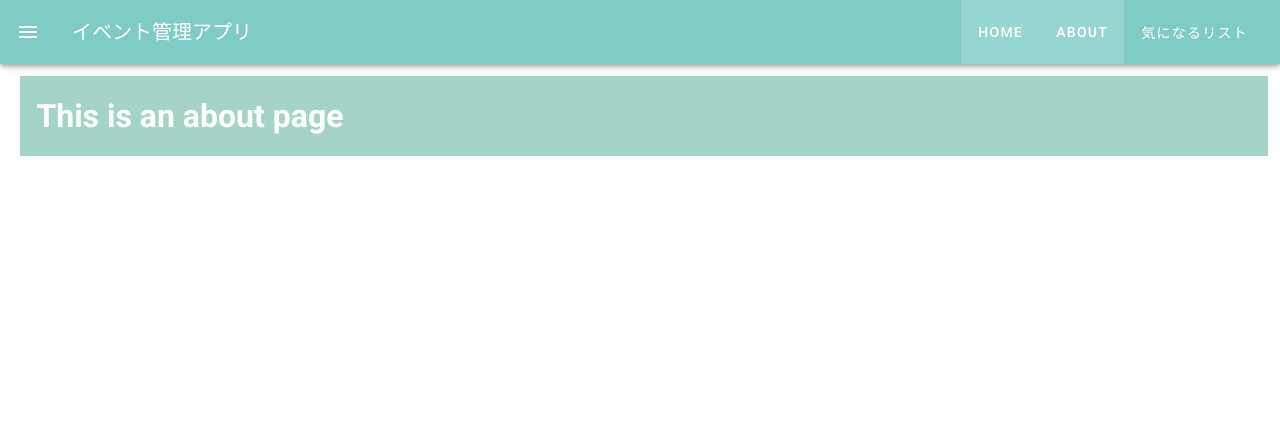
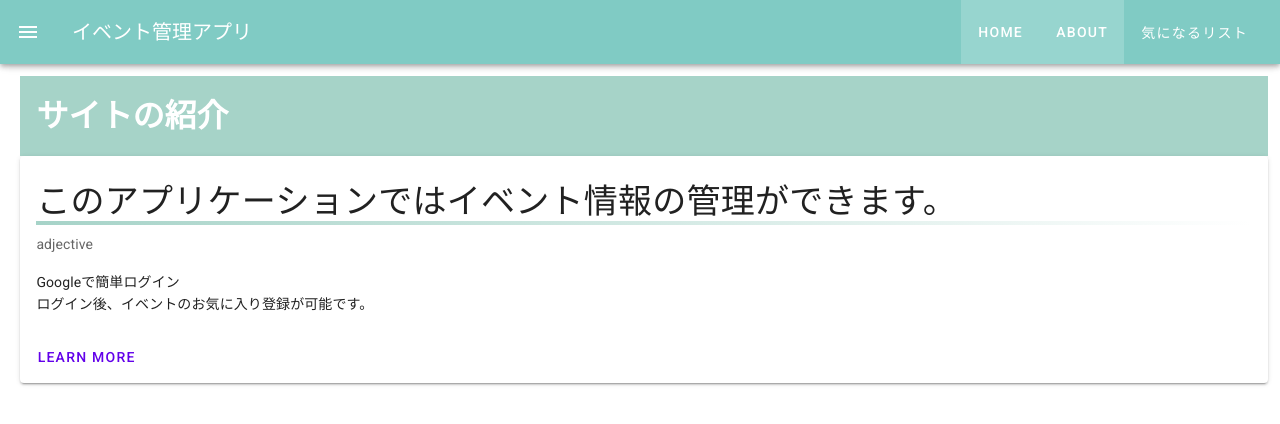
Before and after one commit to su-san1129/EventManagementApp, a Vue app: page /about in a window 1280 px wide. Shown: the top 424 px of the page. Built offline with nearby package versions, Linux system fonts and the light colour scheme; no server answers; what vue-notification would draw is missing.

Commit message:
URLを直接たたいても、EventDetailを表示

```diff
--- a/src/App.vue
+++ b/src/App.vue
@@ -43,4 +43,15 @@ h1 {
   background: #a6d3c8;
   color: white;
 }
+h2 {
+  position: relative;
+  padding: 0.25em 0;
+}
+h2:after {
+  content: "";
+  display: block;
+  height: 4px;
+  background: -webkit-linear-gradient(to right,#a6d3c8, transparent);
+  background: linear-gradient(to right,#a6d3c8, transparent);
+}
 </style>
--- a/src/store/index.js
+++ b/src/store/index.js
@@ -6,16 +6,14 @@ Vue.use(Vuex);
 
 export default new Vuex.Store({
   state: {
-    events: [],
-    anxiousList: [],
-    drawer: false
+    event: [],
+    events: [], // APIから取得したイベント一覧
+    anxiousList: [], //お気に入りリスト
+    drawer: false // サイドバー
   },
   mutations: {
     eventsSetMutation(state, data) {
       state.events = data;
-    },
-    mutateEventSet(state, payload) {
-      state.events = payload;
     },
     setListMutation(state, payload) {
       payload.forEach(event =>
@@ -24,11 +22,15 @@ export default new Vuex.Store({
           : state.anxiousList.push(event)
       );
     },
+    setEventDetalMutation(state, getters, id) {
+      state.event = getters.getEventById(id)
+    },
     setDrawer: (state, payload) => (state.drawer = payload),
     toggleDrawer: state => (state.drawer = !state.drawer)
   },
   actions: {
     eventsSetAction({ commit }) {
+      // APIを取得
       axios
         .get("https://api.doorkeeper.jp/events?prefecture=tokyo")
         .then(response => {
@@ -37,14 +39,16 @@ export default new Vuex.Store({
           commit("eventsSetMutation", response.data);
         });
     },
-    commitEventSet({ commit }, data) {
-      commit("mutateEventSet", data);
-    },
     setList({ commit }, data) {
       commit("setListMutation", data);
+    },
+    setEventDetal({ commit }, id) {
+      console.log('setEvent Detail!')
+      commit("setEventDetailMutation", id)
     }
   },
   getters: {
+    // イベントobjの一件検索
     getEventById: state => id =>
       state.events.find(event => event.event.id === id)
   },
--- a/src/views/About.vue
+++ b/src/views/About.vue
@@ -1,10 +1,26 @@
 <template>
   <div class="about">
-    <h1>This is an about page</h1>
+    <h1>サイトの紹介</h1>
+    <v-card>
+      <v-card-text>
+        <h2 class="display-1 text--primary">
+         このアプリケーションではイベント情報の管理ができます。
+        </h2>
+        <p>adjective</p>
+        <div class="text--primary">
+          Googleで簡単ログイン<br />
+          ログイン後、イベントのお気に入り登録が可能です。
+        </div>
+      </v-card-text>
+      <v-card-actions>
+        <v-btn text color="deep-purple accent-4">
+          Learn More
+        </v-btn>
+      </v-card-actions>
+    </v-card>
   </div>
 </template>
 
 <script>
-export default {
-};
+export default {};
 </script>
--- a/src/views/EventDetail.vue
+++ b/src/views/EventDetail.vue
@@ -13,15 +13,14 @@
       <v-card-text
         >現在の参加者：{{ event.participants }}名 | あと{{
           event.ticket_limit
-        }}名まで参加可能</v-card-text
-      >
+        }}名まで参加可能
+      </v-card-text>
       <v-divider class="mx-4"></v-divider>
       <v-card-text>
         <h2>開催場所</h2>
         <span>{{ event.address }}</span>
       </v-card-text>
       <v-divider class="mx-4"></v-divider>
-
       <v-card-text>
         <span v-html="event.description"></span>
       </v-card-text>
@@ -29,28 +28,30 @@
   </div>
 </template>
 
-<style scoped>
-table {
-  border: 1px #ddd solid;
-  border-radius: 3px;
-}
-th {
-  background-color: #5cc;
-}
-</style>
-
 <script>
 //import { mapGetters } from "vuex";
+import axios from "axios";
 export default {
   mounted() {
     console.log("event_detail create");
-    this.event = this.$store.getters.getEventById(this.$route.params.id);
-    this.event = this.event.event;
+    if (!this.$store.state.events.length) {
+      axios
+        .get("https://api.doorkeeper.jp/events?prefecture=tokyo")
+        .then(response => {
+            this.event = response.data.find(eve => eve.event.id === parseInt(this.$route.params.id)
+          )
+          this.event = this.event.event;
+          // 通信成功時にコミットする.
+          console.log("RE:event detail ")
+        });
+    } else {
+      this.event = this.$store.getters.getEventById(this.$route.params.id)
+      this.event = this.event.event
+    }
   },
   data() {
     return {
-      events: "",
-      event: ""
+      event: []
     };
   }
 };
```
